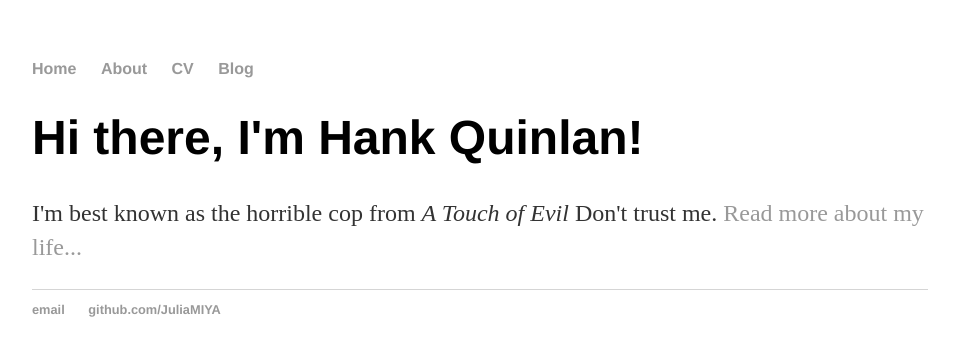
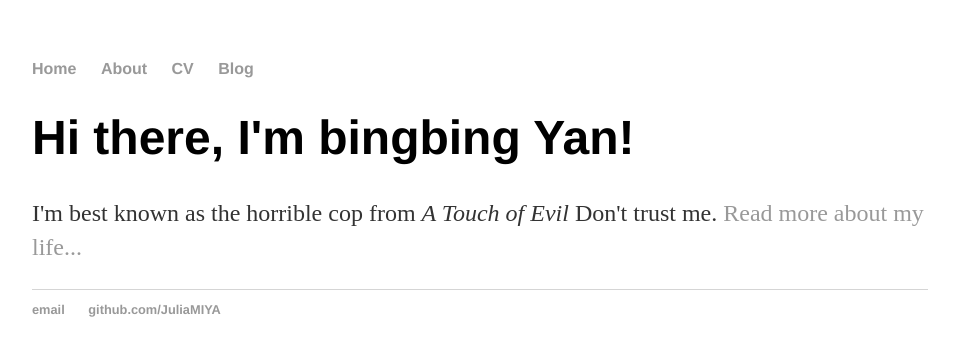
Before and after one commit to JulieMIYA/JulieMIYA.github.io, a Jekyll site: the page built from index.html, in a window 1280 px wide. Shown: the top 356 px of the page, without its empty margins (160-1115 px from the left). Built offline with Jekyll 4.4.1, drawn with Linux system fonts in a browser that asks for light colours.

Commit message:
homepage modification

```diff
--- a/_layouts/default.html
+++ b/_layouts/default.html
@@ -21,7 +21,7 @@
 			</div><!-- /.container -->
 			<footer>
 	    		<ul>
-	        		<li><a href="mailto:bingbingyan@efrei.fr">email</a></li>
+	        		<li><a href="mailto:bingbingyan@efrei.net">email</a></li>
 	        		<li><a href="https://github.com/JulieMIYA/">github.com/JuliaMIYA</a></li>
 				</ul>
 			</footer>
--- a/index.html
+++ b/index.html
@@ -3,6 +3,7 @@ layout: default
 title: Bingbing Yan, Emily in WonderLand
 ---
 <div class="blurb">
-	<h1>Hi there, I'm Hank Quinlan!</h1>
-	<p>I'm best known as the horrible cop from <em>A Touch of Evil</em> Don't trust me. <a href="/about">Read more about my life...</a></p>
+	<h1>Hi there, I'm bingbing Yan!</h1>
+	<p>I'm best known as the horrible cop from
+		<em>A Touch of Evil</em> Don't trust me. <a href="/about">Read more about my life...</a></p>
 </div><!-- /.blurb -->
```
Also changed, not shown: about/index.html (added), cv/index.html (added).
